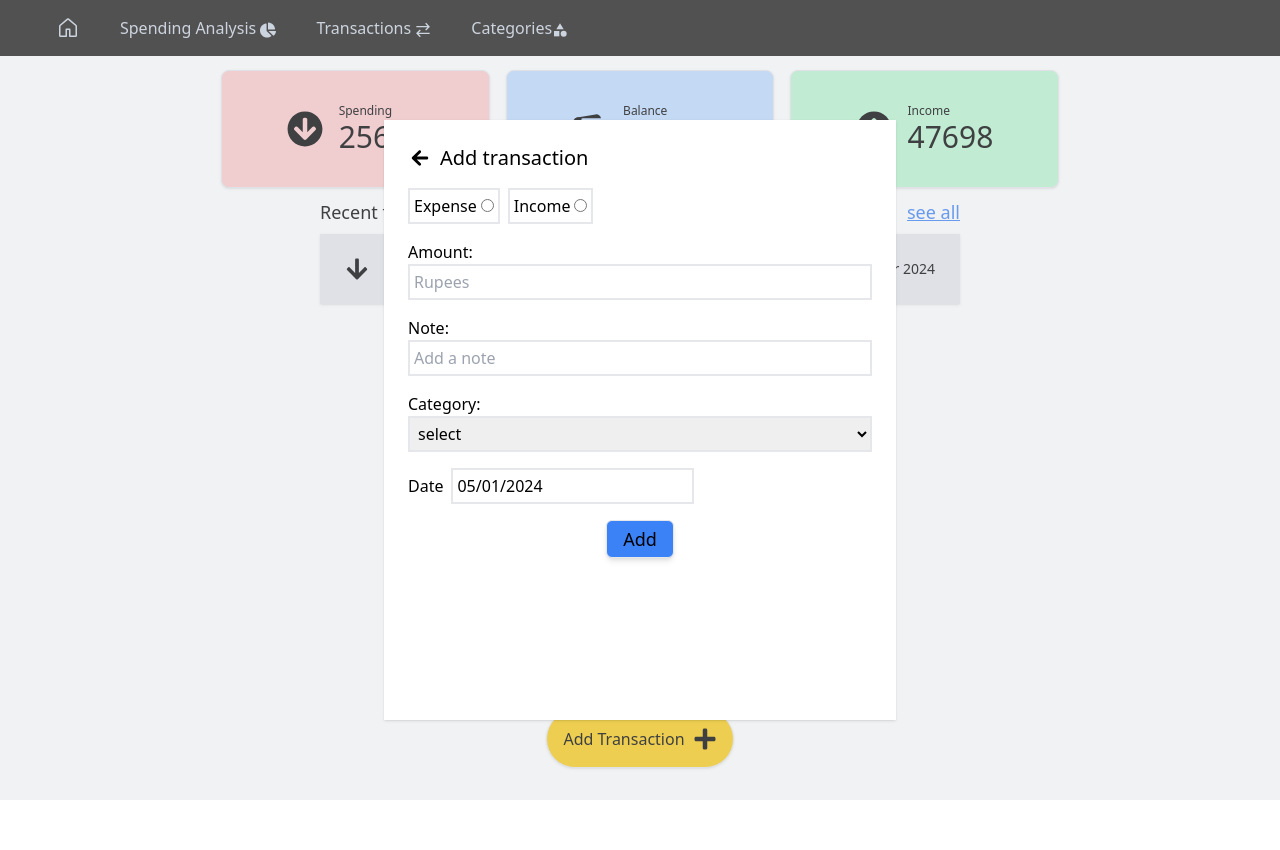
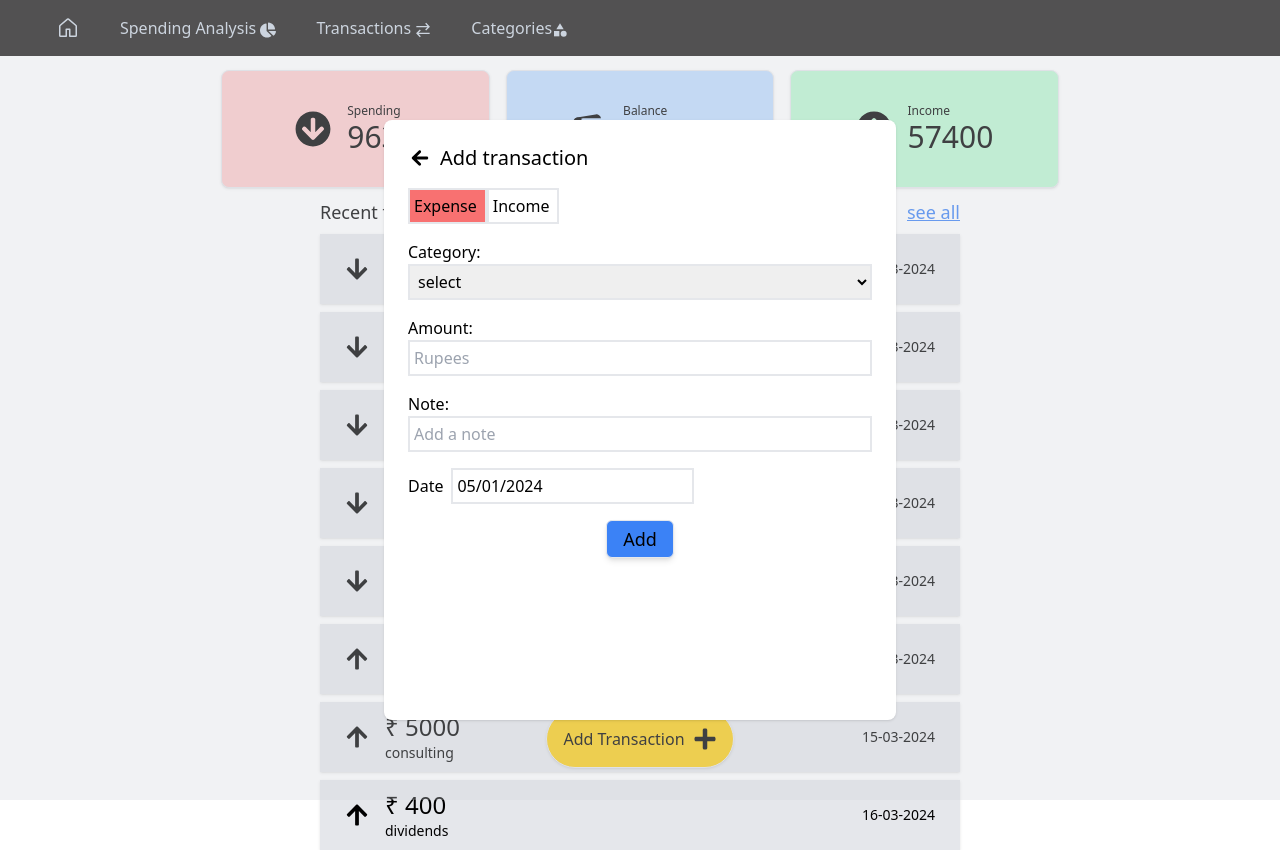
Before and after one commit to raziweb/expense-manager, a React (Create React App) app: page / in a window 1280 px wide. Both pictures are taken after a click on the button "Add Transaction". Before the commit the page ends 800 px from the top, so only its background shows below. Built offline with nearby package versions, Linux system fonts and the light colour scheme.

Commit message:
Add dynamic dummy data to be used across pages

```diff
--- a/src/App.js
+++ b/src/App.js
@@ -1,13 +1,16 @@
 import Navbar from "./components/Navbar";
 import HomePage from "./pages/HomePage";
+import { TransactionProvider } from "./context/transactions";
 
 function App() {
   return (
     <div className="pt-[70px]">
-      <div>
-        <Navbar />
-      </div>
-      <HomePage />
+      <TransactionProvider>
+        <div>
+          <Navbar />
+        </div>
+        <HomePage />
+      </TransactionProvider>
     </div>
   );
 }
--- a/src/components/Dashboard.js
+++ b/src/components/Dashboard.js
@@ -1,10 +1,26 @@
+import { useContext } from "react";
 import { FaArrowCircleDown } from "react-icons/fa";
 import { FaArrowCircleUp } from "react-icons/fa";
-import { FaBalanceScaleLeft } from "react-icons/fa";
 import { IoWallet } from "react-icons/io5";
+import TransactionContext from "../context/transactions";
 
 
 function Dashboard() {
+
+  const {transactions} = useContext(TransactionContext);
+
+  let income=0, expense=0, balance=0;
+
+  for(const transaction of transactions) {
+    if(transaction.category.type === "income"){
+      income += transaction.amount;
+    } else {
+      expense += transaction.amount;
+    }
+  }
+
+  balance = income - expense;
+
   return (
     <div className="fixed w-full mx-2 lg:w-2/3 flex flex-row justify-between">
       <div className="w-1/3 mx-1 lg:mx-2 px-2 py-4 lg:py-8 rounded-lg bg-red-200 border shadow flex flex-row justify-center">
@@ -13,7 +29,7 @@ function Dashboard() {
         </div>
         <div>
           <div className="text-xs">Spending</div>
-          <div className="text-xl lg:text-3xl">25698</div>
+          <div className="text-xl lg:text-3xl">{expense}</div>
         </div>
       </div>
       <div className="w-1/3 mx-1 lg:mx-2 px-2 py-4 lg:py-8 rounded-lg bg-blue-200 border shadow flex flex-row justify-center">
@@ -22,7 +38,7 @@ function Dashboard() {
         </div>
         <div>
           <div className="text-xs">Balance</div>
-          <div className="text-xl lg:text-3xl">12000</div>
+          <div className="text-xl lg:text-3xl">{balance}</div>
         </div>
       </div>
       <div className="w-1/3 mx-1 lg:mx-2 px-2 py-4 lg:py-8 rounded-lg bg-green-200 border shadow flex flex-row justify-center">
@@ -31,7 +47,7 @@ function Dashboard() {
         </div>
         <div>
           <div className="text-xs">Income</div>
-          <div className="text-xl lg:text-3xl">47698</div>
+          <div className="text-xl lg:text-3xl">{income}</div>
         </div>
       </div>
     </div>
--- /dev/null
+++ b/src/components/TransactionList.js
@@ -0,0 +1,17 @@
+import TransactionShow from "../components/TransactionShow";
+
+function TransactionList({ transactions }) {
+  console.log(transactions);
+
+  const renderedTransactions = transactions.map((transaction)=>{
+      return <TransactionShow key={transaction.id} transaction={transaction} />
+  })
+
+  return (
+    <div>
+      {renderedTransactions}
+    </div>
+  );
+}
+
+export default TransactionList;
--- a/src/components/TransactionModal.js
+++ b/src/components/TransactionModal.js
@@ -1,11 +1,35 @@
-import { useEffect } from "react";
+import { useEffect, useState } from "react";
 import ReactDOM from "react-dom";
 import { IoMdArrowRoundBack } from "react-icons/io";
 import DatePicker from "react-datepicker";
 import "react-datepicker/dist/react-datepicker.css";
 
+function TransactionModal({ handleCloseModal }) {
+  const [formData, setFormData] = useState({
+    transactionType: "expense",
+    category: "",
+    amount: "",
+    note: "",
+    date: new Date(),
+  });
 
-function TransactionModal({ handleCloseModal }) {
+  const handleFormChange = (event) => {
+    const { name, value } = event.target;
+    const updatedFormData = { ...formData, [name]: value };
+    setFormData(updatedFormData);
+  };
+
+  const handleDateChange = (newDate) => {
+    const updatedFormData = { ...formData, date: newDate };
+    setFormData(updatedFormData);
+  };
+
+  const handleFormSubmit = (event) => {
+    event.preventDefault();
+    console.log(formData);
+    handleCloseModal();
+  };
+
   useEffect(() => {
     document.body.classList.add("overflow-hidden");
     return () => {
@@ -19,7 +43,7 @@ function TransactionModal({ handleCloseModal }) {
         onClick={handleCloseModal}
         className="fixed inset-0 bg-gray-300 opacity-30"
       ></div>
-      <div className="fixed top-[15%] left-[5%] lg:left-[30%] md:left-[30%] bg-white p-6 w-[90%] lg:w-2/5 md:w-2/5 h-3/4 shadow">
+      <div className="fixed top-[15%] left-[5%] lg:left-[30%] md:left-[30%] bg-white p-6 w-[90%] lg:w-2/5 md:w-2/5 h-3/4 shadow rounded-lg">
         <div className="flex flex-row justify-start">
           <IoMdArrowRoundBack
             onClick={handleCloseModal}
@@ -27,51 +51,96 @@ function TransactionModal({ handleCloseModal }) {
           />
           <p className="text-xl">Add transaction</p>
         </div>
-        <form>
+        <form onSubmit={handleFormSubmit}>
           <div className="mt-4 flex flex-row justify-start">
-            <div className="border-2 mr-2 p-1">
-              <label htmlFor="expense" className="mr-1 cursor-pointer">Expense</label>
+            <div
+              className={`${
+                formData.transactionType === "expense" && "bg-red-400"
+              } border-2 p-1`}
+            >
+              <label htmlFor="expense" className="mr-1 cursor-pointer">
+                Expense
+              </label>
               <input
                 type="radio"
                 id="expense"
                 name="transactionType"
                 value="expense"
+                checked={formData.transactionType === "expense"}
+                onChange={handleFormChange}
+                className="appearance-none"
               />
             </div>
-            <div className="border-2 mr-2 p-1">
-              <label htmlFor="income" className="mr-1 cursor-pointer">Income</label>
+            <div
+              className={`${
+                formData.transactionType === "income" && "bg-green-400"
+              } border-2 mr-2 p-1`}
+            >
+              <label htmlFor="income" className="mr-1 cursor-pointer">
+                Income
+              </label>
               <input
                 type="radio"
                 id="income"
                 name="transactionType"
                 value="income"
+                checked={formData.transactionType === "income"}
+                onChange={handleFormChange}
+                className="appearance-none"
               />
             </div>
           </div>
           <div className="mt-4 grid">
+            <label className="mr-2">Category:</label>
+            <select
+              name="category"
+              className="border-2 p-1"
+              value={formData.category}
+              onChange={handleFormChange}
+              required
+            >
+              <option value="">select</option>
+              <option value="Utilities">Utilities</option>
+              <option value="Entertainment">Entertainment</option>
+              <option value="Rent">Rent</option>
+              <option value="Food and dining">Food and dining</option>
+            </select>
+          </div>
+          <div className="mt-4 grid">
             <label className="mr-2">Amount:</label>
-            <input type="number" name="amount" className="border-2 p-1" placeholder="Rupees"/>
+            <input
+              type="number"
+              name="amount"
+              className="border-2 p-1"
+              placeholder="Rupees"
+              value={formData.amount}
+              onChange={handleFormChange}
+              required
+            />
           </div>
           <div className="mt-4 grid">
             <label className="mr-2">Note:</label>
-            <input type="text" name="note" className="border-2 p-1" placeholder="Add a note"/>
-          </div>
-          <div className="mt-4 grid">
-            <label className="mr-2">Category:</label>
-            <select name="category" className="border-2 p-1">
-              <option value="">select</option>
-              <option>Utilities</option>
-              <option>Entertainment</option>
-              <option>Rent</option>
-              <option>Food and dining</option>
-            </select>
+            <input
+              type="text"
+              name="note"
+              className="border-2 p-1"
+              placeholder="Add a note"
+              value={formData.note}
+              onChange={handleFormChange}
+            />
           </div>
           <div className="mt-4">
             <label className="mr-2">Date</label>
-            <DatePicker selected={new Date()} className="border-2 p-1"/>
+            <DatePicker
+              selected={formData.date}
+              onChange={handleDateChange}
+              className="border-2 p-1"
+            />
           </div>
           <div className="mt-4 flex flex-row justify-center">
-            <button className="border shadow-md px-4 py-1 bg-blue-500 rounded-md text-lg">Add</button>
+            <button className="border shadow-md px-4 py-1 bg-blue-500 rounded-md text-lg">
+              Add
+            </button>
           </div>
         </form>
       </div>
--- a/src/components/TransactionShow.js
+++ b/src/components/TransactionShow.js
@@ -1,17 +1,21 @@
 import { FaArrowDown } from "react-icons/fa";
+import { FaArrowUp } from "react-icons/fa";
 
-function TransactionShow() {
+function TransactionShow({transaction}) {
   return (
+    <div className="mt-2 flex justify-center">
     <div className="w-full mx-2 md:w-3/4 lg:w-1/2 flex border shadow p-2 justify-between bg-gray-200">
       <div className="mx-4 flex flex-row ">
-        <div className="my-auto mr-4 lg:text-2xl text-lg"><FaArrowDown /></div>
+        {transaction.category.type === "expense" && <div className="my-auto mr-4 lg:text-2xl text-lg"><FaArrowDown /></div>}
+        {transaction.category.type === "income" && <div className="my-auto mr-4 lg:text-2xl text-lg"><FaArrowUp /></div>}
         <div>
-          <div className="lg:text-2xl text-lg">&#8377; 199</div>
-          <div className="text-sm">Netflix</div>
+          <div className="lg:text-2xl text-lg">&#8377; {transaction.amount}</div>
+          <div className="text-sm">{transaction.note}</div>
         </div>
         {/* <div className="ml-4 my-auto text-xl">Netflix</div> */}
       </div>
-      <div className="mx-4 my-auto text-sm">10 Mar 2024</div>
+      <div className="mx-4 my-auto text-sm">{transaction.date}</div>
+    </div>
     </div>
   );
 }
--- /dev/null
+++ b/src/context/transactions.js
@@ -0,0 +1,32 @@
+import { createContext, useState } from "react";
+
+const TransactionContext = createContext();
+
+function TransactionProvider({children}) {
+  const [transactions, setTransactions] = useState([]);
+
+  const fetchTransactions = () => {
+    setTransactions([
+      { id: 1, amount: 199, note: "Netflix", date: "10-03-2024", category: {id:1, type:"expense", name: "entertainment"} },
+      { id: 2, amount: 540, note: "Electricity bill", date: "10-03-2024", category: {id:2, type:"expense", name: "utilities"} },
+      { id: 3, amount: 8500, note: "May Rent", date: "11-03-2024", category: {id:3, type:"expense", name: "rent"} },
+      { id: 4, amount: 250, note: "Shawarma", date: "12-03-2024", category: {id:4, type:"expense", name: "food and dining"} },
+      { id: 5, amount: 150, note: "Uber", date: "13-03-2024", category: {id:5, type:"expense", name: "transport"} },
+      { id: 6, amount: 52000, note: "Salary", date: "14-03-2024", category: {id:6, type:"income", name: "salary"} },
+      { id: 7, amount: 5000, note: "consulting", date: "15-03-2024", category: {id:7, type:"income", name: "freelancing"} },
+      { id: 8, amount: 400, note: "dividends", date: "16-03-2024", category: {id:8, type:"income", name:"others"} },
+    ]);
+  }
+
+  const valueToShare = {
+    transactions: transactions,
+    fetchTransactions: fetchTransactions
+  }
+
+  return <TransactionContext.Provider value={valueToShare}>
+    {children}
+  </TransactionContext.Provider>
+}
+
+export {TransactionProvider}
+export default TransactionContext;
--- a/src/pages/HomePage.js
+++ b/src/pages/HomePage.js
@@ -1,11 +1,18 @@
-import TransactionShow from "../components/TransactionShow";
 import Dashboard from "../components/Dashboard";
 import { FaPlus } from "react-icons/fa";
-import { useState } from "react";
+import { useContext, useEffect, useState } from "react";
 import TransactionModal from "../components/TransactionModal";
+import TransactionContext from "../context/transactions";
+import TransactionList from "../components/TransactionList";
 
 function HomePage() {
   const [showTransactionModal, setShowTransactionModal] = useState(false);
+
+  const {fetchTransactions, transactions} = useContext(TransactionContext);
+
+  useEffect(() => {
+    fetchTransactions();
+  }, []);
 
   const handleAddClick = () => {
     setShowTransactionModal(true);
@@ -38,8 +45,8 @@ function HomePage() {
             </div>
           </div>
         </div>
-        <div className="mt-2 flex justify-center">
-          <TransactionShow />
+        <div>
+          <TransactionList transactions={transactions}/>
         </div>
       </div>
     </div>
```
